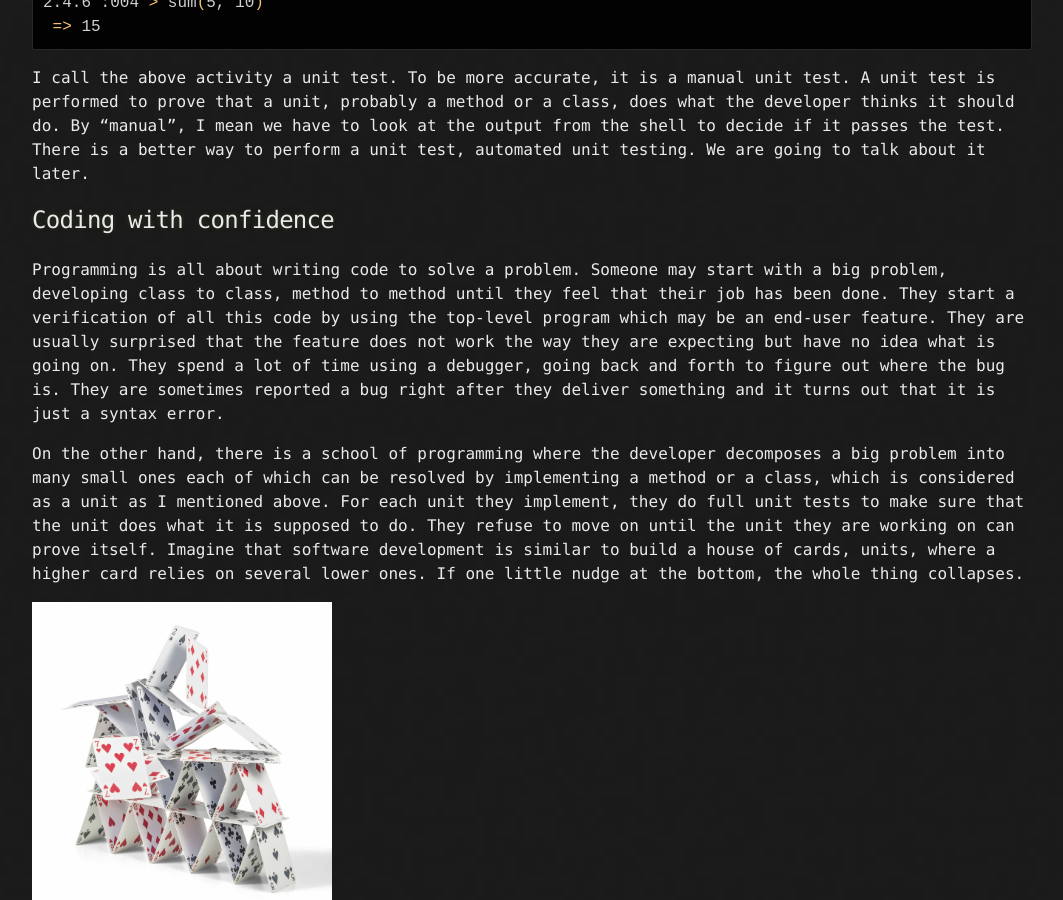
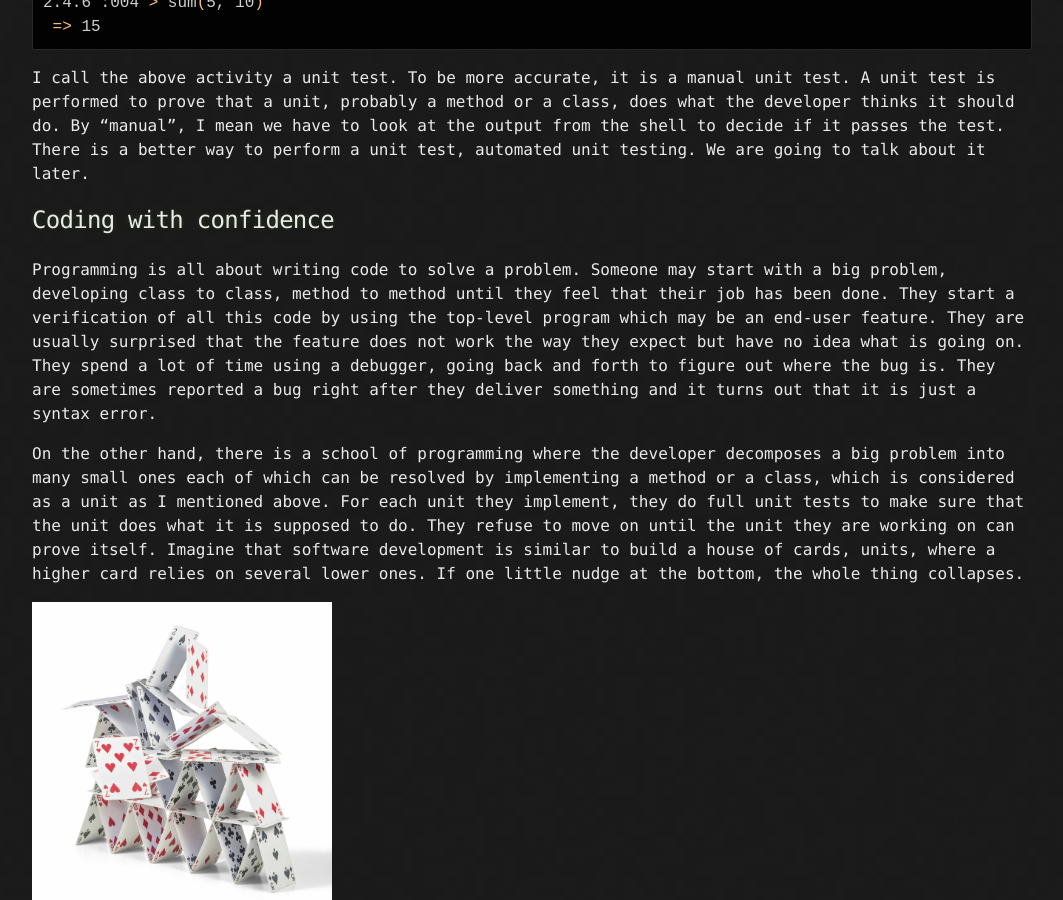
Before and after one commit to anlnt/anlnt.github.io, a Jekyll site: the page built from _posts/2020-04-18-unit-test-back-to-basics.markdown, in a window 1280 px wide and 900 px high, scrolled down 649 px. Shown: the whole window, without its empty margins (108-1171 px from the left). Built offline with Jekyll 4.4.1, drawn with Linux system fonts in a browser that asks for light colours.

Commit message:
Update 2020-04-18-unit-test-back-to-basics.markdown

```diff
--- a/_posts/2020-04-18-unit-test-back-to-basics.markdown
+++ b/_posts/2020-04-18-unit-test-back-to-basics.markdown
@@ -28,7 +28,7 @@ Then we may have used a tool, [IRB](https://github.com/ruby/irb), to interactive
 I call the above activity a unit test. To be more accurate, it is a manual unit test. A unit test is performed to prove that a unit, probably a method or a class, does what the developer thinks it should do. By “manual”, I mean we have to look at the output from the shell to decide if it passes the test. There is a better way to perform a unit test, automated unit testing. We are going to talk about it later.
 
 ## Coding with confidence
-Programming is all about writing code to solve a problem. Someone may start with a big problem, developing class to class, method to method until they feel that their job has been done. They start a verification of all this code by using the top-level program which may be an end-user feature. They are usually surprised that the feature does not work the way they are expecting but have no idea what is going on. They spend a lot of time using a debugger, going back and forth to figure out where the bug is. They are sometimes reported a bug right after they deliver something and it turns out that it is just a syntax error.
+Programming is all about writing code to solve a problem. Someone may start with a big problem, developing class to class, method to method until they feel that their job has been done. They start a verification of all this code by using the top-level program which may be an end-user feature. They are usually surprised that the feature does not work the way they expect but have no idea what is going on. They spend a lot of time using a debugger, going back and forth to figure out where the bug is. They are sometimes reported a bug right after they deliver something and it turns out that it is just a syntax error.
 
 On the other hand, there is a school of programming where the developer decomposes a big problem into many small ones each of which can be resolved by implementing a method or a class, which is considered as a unit as I mentioned above. For each unit they implement, they do full unit tests to make sure that the unit does what it is supposed to do. They refuse to move on until the unit they are working on can prove itself. Imagine that software development is similar to build a house of cards, units, where a higher card relies on several lower ones. If one little nudge at the bottom, the whole thing collapses.
 
```
